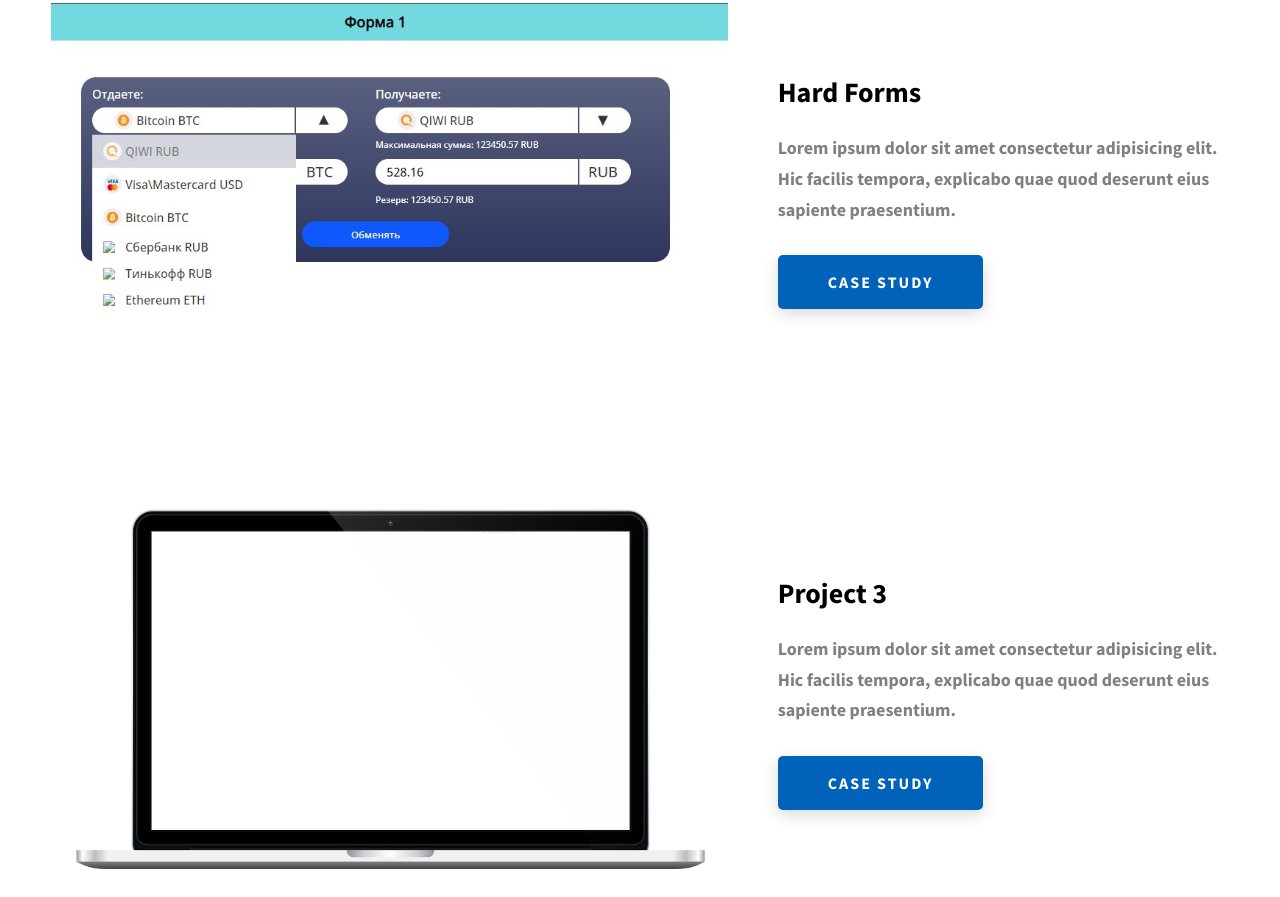
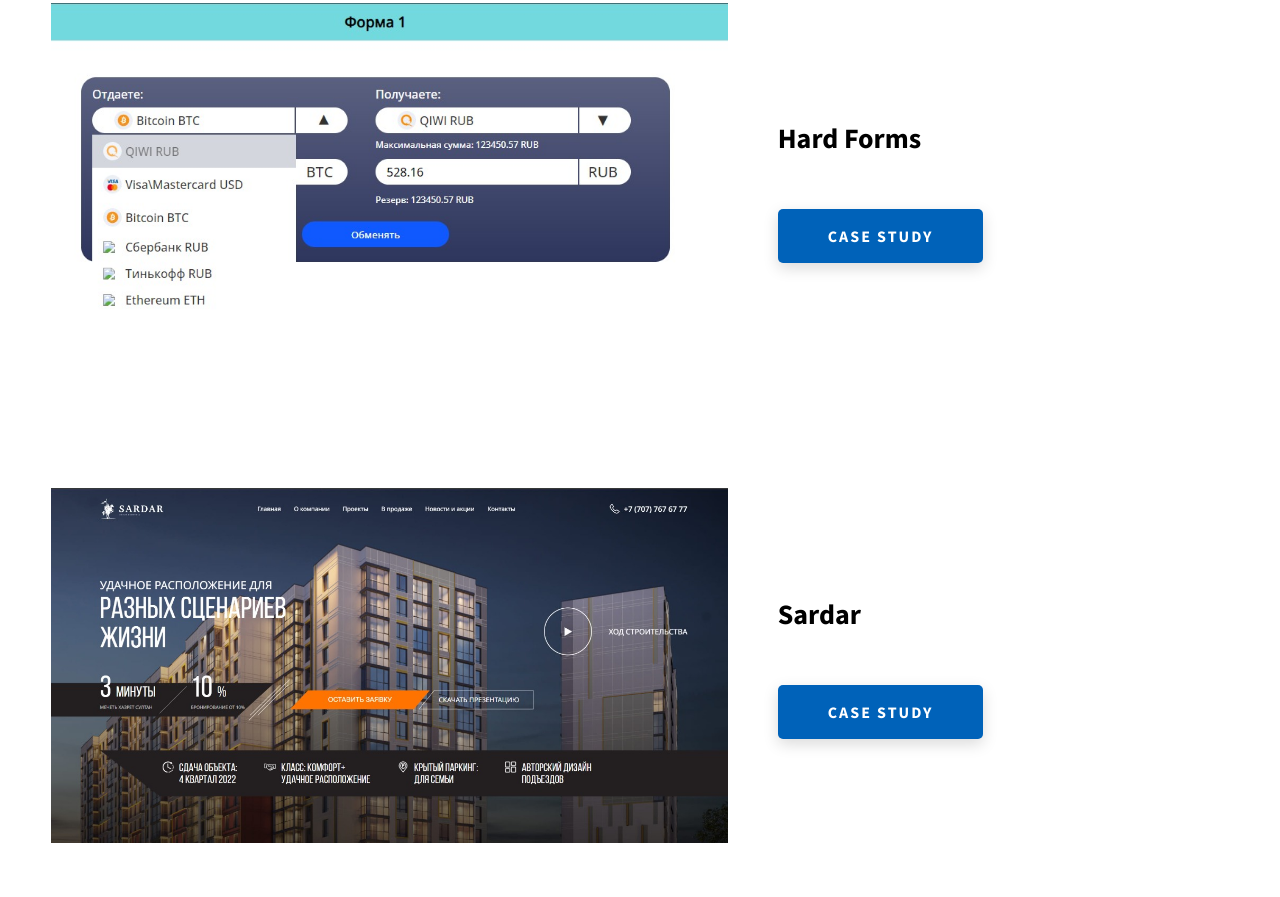
Before and after one commit to Sheriyazdan/portfolio, a plain HTML site: page index.html in a window 1280 px wide. Shown: the part 2599-3496 px from the top of the page. Drawn offline with Linux system fonts and the light colour scheme.

Commit message:
scnd push

```diff
--- a/index.html
+++ b/index.html
@@ -232,9 +232,7 @@
             <div class="projects__row-content">
               <h3 class="projects__row-content-title">Hard Forms</h3>
               <p class="projects__row-content-desc">
-                Lorem ipsum dolor sit amet consectetur adipisicing elit. Hic
-                facilis tempora, explicabo quae quod deserunt eius sapiente
-                praesentium.
+
               </p>
               <a
                 href="https://gpn-test.ru/emtihan/new-project/form1/"
@@ -247,18 +245,16 @@
           <div class="projects__row">
             <div class="projects__row-img-cont">
               <img
-                src="./assets/jpeg/project-mockup-example.jpeg"
+                src="./assets/png/sardar.jpeg"
                 alt="Software Screenshot"
                 class="projects__row-img"
                 loading="lazy"
               />
             </div>
             <div class="projects__row-content">
-              <h3 class="projects__row-content-title">Project 3</h3>
+              <h3 class="projects__row-content-title">Sardar</h3>
               <p class="projects__row-content-desc">
-                Lorem ipsum dolor sit amet consectetur adipisicing elit. Hic
-                facilis tempora, explicabo quae quod deserunt eius sapiente
-                praesentium.
+
               </p>
               <a
                 href="./project-3.html"
```
Also changed, not shown: assets/png/sardar.jpeg (added).
